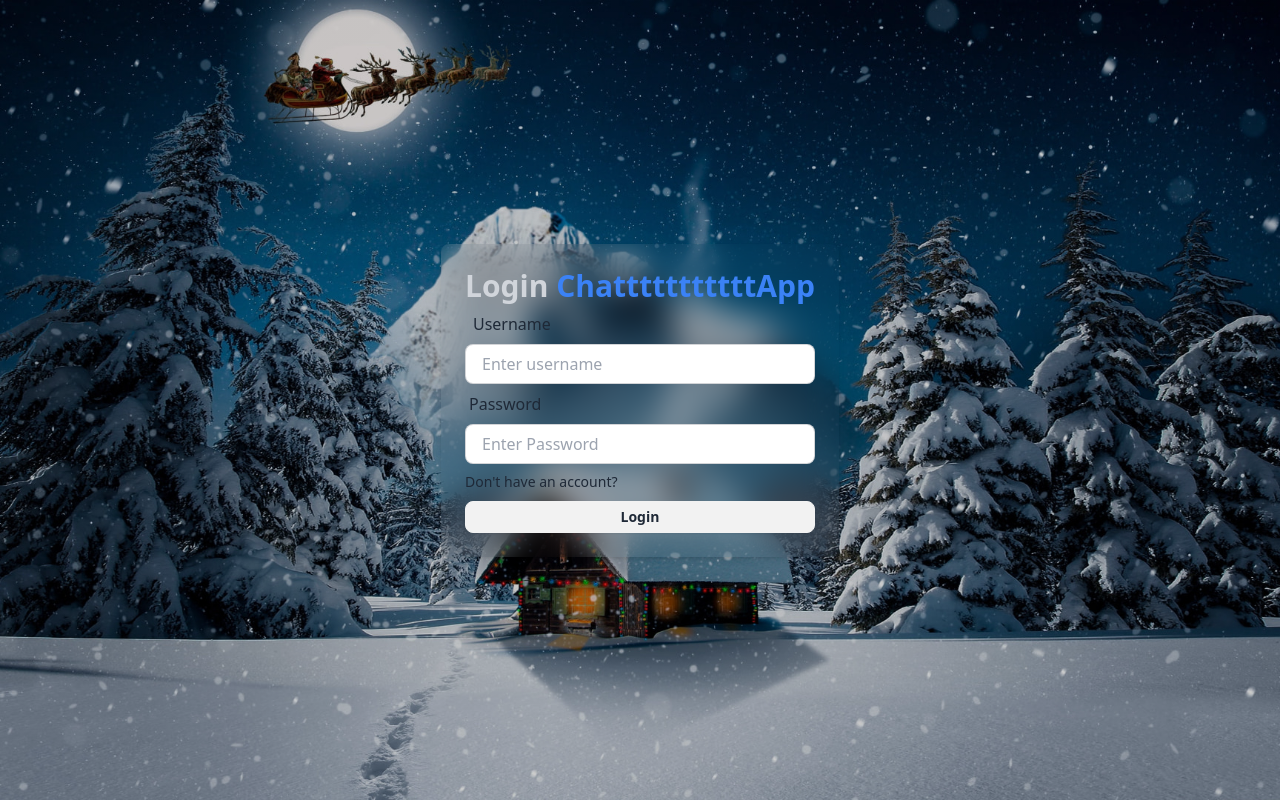
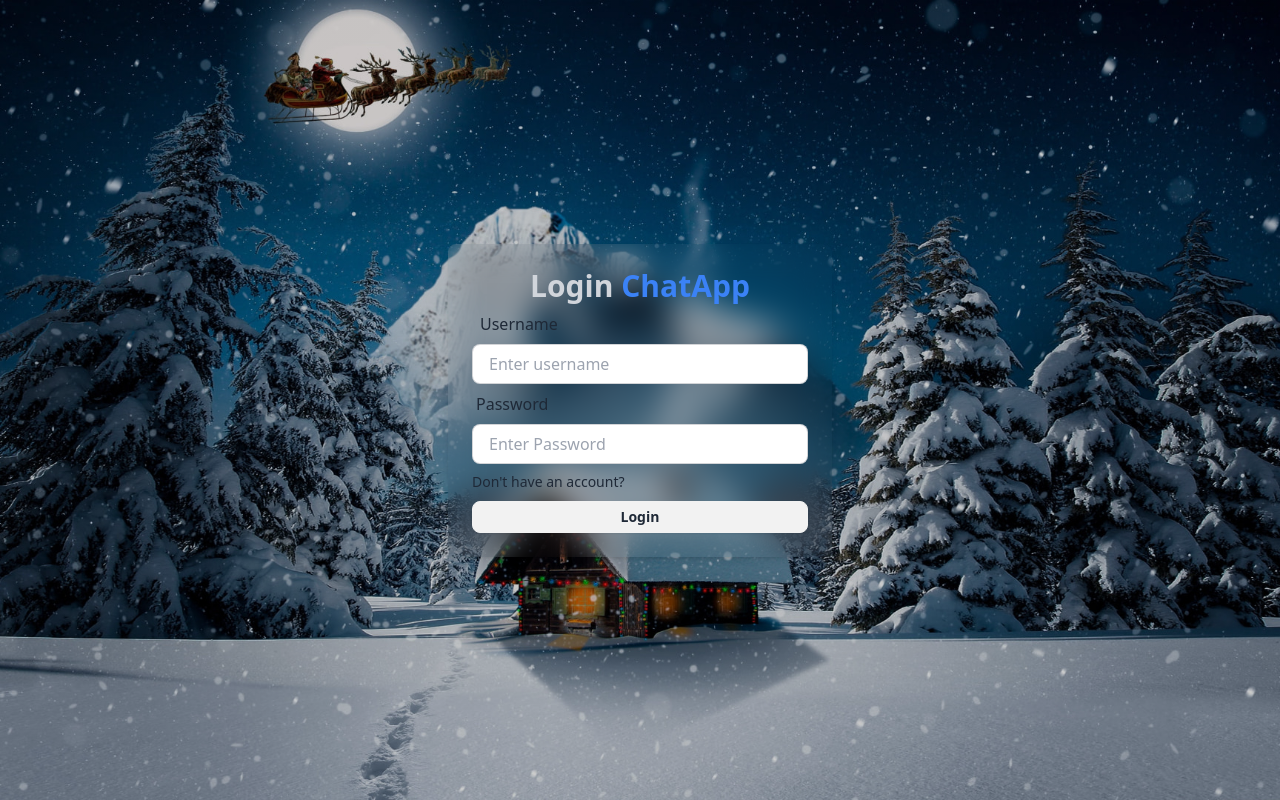
Before and after one commit to luckyverma09/mern-chat-app, a React (Vite) app in the folder frontend/: page /login in a window 1280 px wide. Built offline with nearby package versions, Linux system fonts and the light colour scheme.

Commit message:
chore: Update login page title in Login.jsx

```diff
--- a/frontend/src/pages/login/Login.jsx
+++ b/frontend/src/pages/login/Login.jsx
@@ -18,7 +18,7 @@ const Login = () => {
       <div className="w-full p-6 rounded-lg shadow-md bg-gray-400 bg-clip-padding backdrop-filter backdrop-blur-lg bg-opacity-0">
         <h1 className="text-3xl font-semibold text-center text-gray-300">
           Login
-          <span className="text-blue-500"> ChatttttttttttApp</span>
+          <span className="text-blue-500"> ChatApp</span>
         </h1>
 
         <form onSubmit={handleSubmit}>
```
